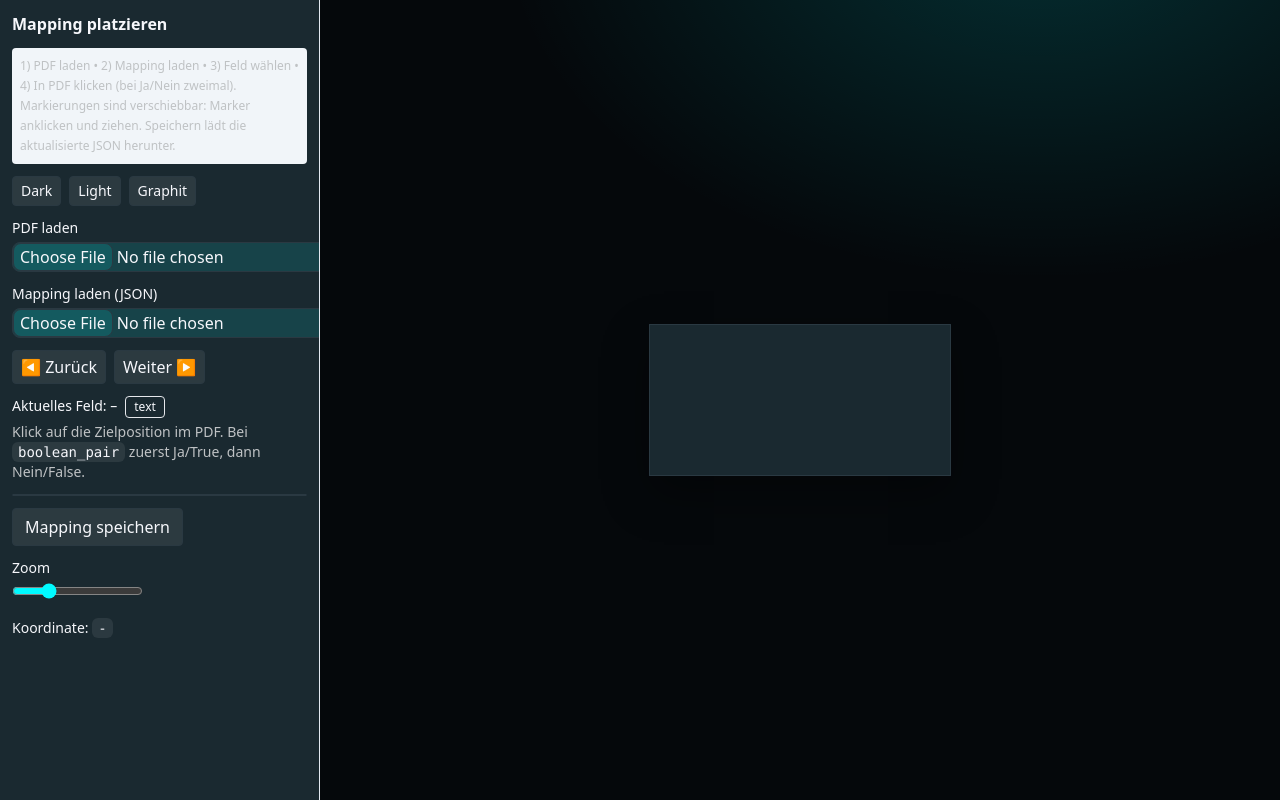
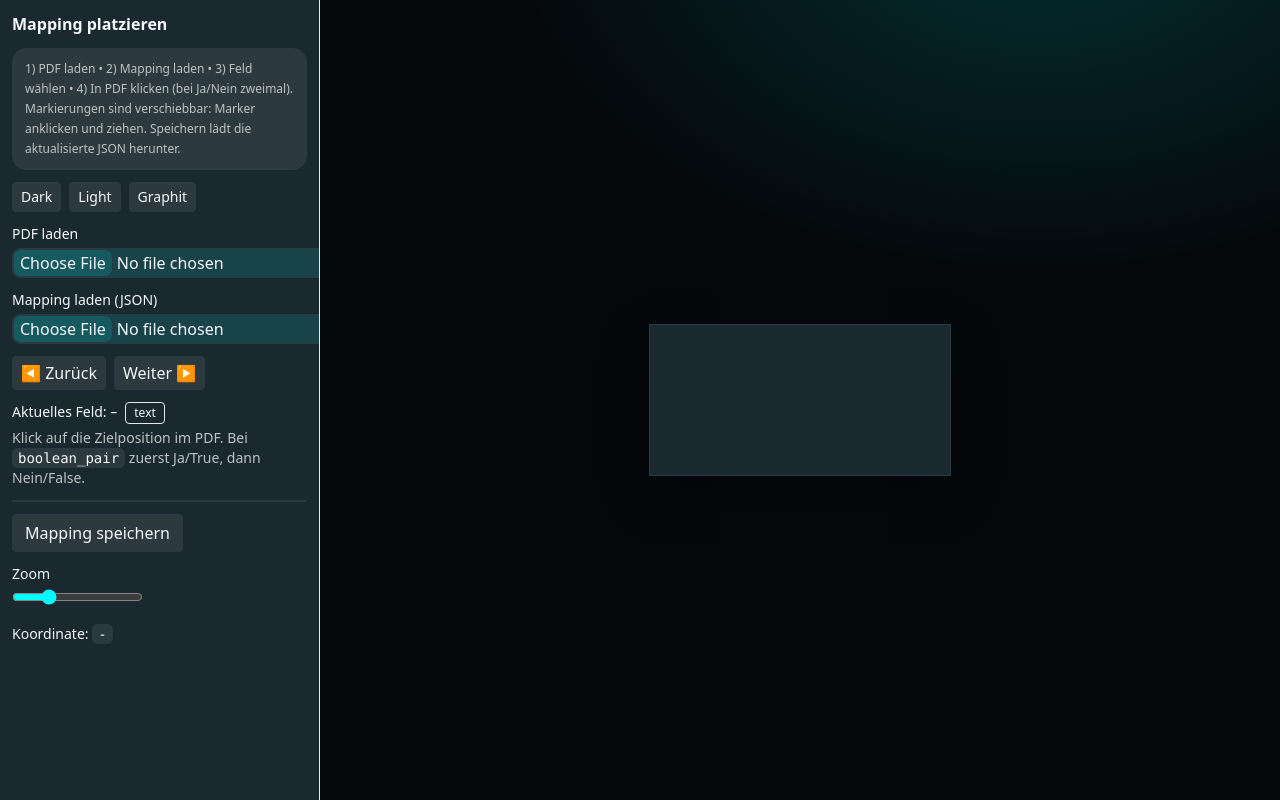
Before and after one commit to promptarchitekt/dev-pdf-mapping-app, a Next.js app: page / in a window 1280 px wide. Built offline with nearby package versions, Linux system fonts and the light colour scheme.

Commit message:
style(ui): convert info text to tokenized 'well' (no light bg)

```diff
--- a/app/globals.css
+++ b/app/globals.css
@@ -60,3 +60,12 @@ input[type="file"]::-webkit-file-upload-button {
 *::-webkit-scrollbar-track { background: color-mix(in srgb, var(--color-action-secondary) 40%, transparent); }
 *::-webkit-scrollbar-thumb { background: var(--color-action-primary); border-radius: 10px; }
 *::-webkit-scrollbar-thumb:hover { background: var(--color-action-primary-hover); }
+
+/* Well (info text box) */
+.well {
+  background: var(--color-action-tertiary);
+  color: var(--color-text-secondary);
+  border: 1px solid var(--color-border-primary);
+  border-radius: var(--effect-radius-md);
+  padding: 10px 12px;
+}
--- a/components/PdfMapper.tsx
+++ b/components/PdfMapper.tsx
@@ -201,7 +201,7 @@ export default function PdfMapper() {
     <div className="grid grid-cols-[320px_1fr] h-screen">
       <aside className="border-r border-slate-200 p-3 space-y-3 overflow-auto">
         <h3 className="font-semibold">Mapping platzieren</h3>
-        <div className="text-xs text-slate-600 leading-5 bg-slate-100 p-2 rounded">
+        <div className="well text-xs leading-5">
           1) PDF laden • 2) Mapping laden • 3) Feld wählen • 4) In PDF klicken (bei Ja/Nein zweimal). Markierungen sind verschiebbar: Marker anklicken und ziehen. Speichern lädt die aktualisierte JSON herunter.
         </div>
         <div className="flex gap-2 text-sm">
```
